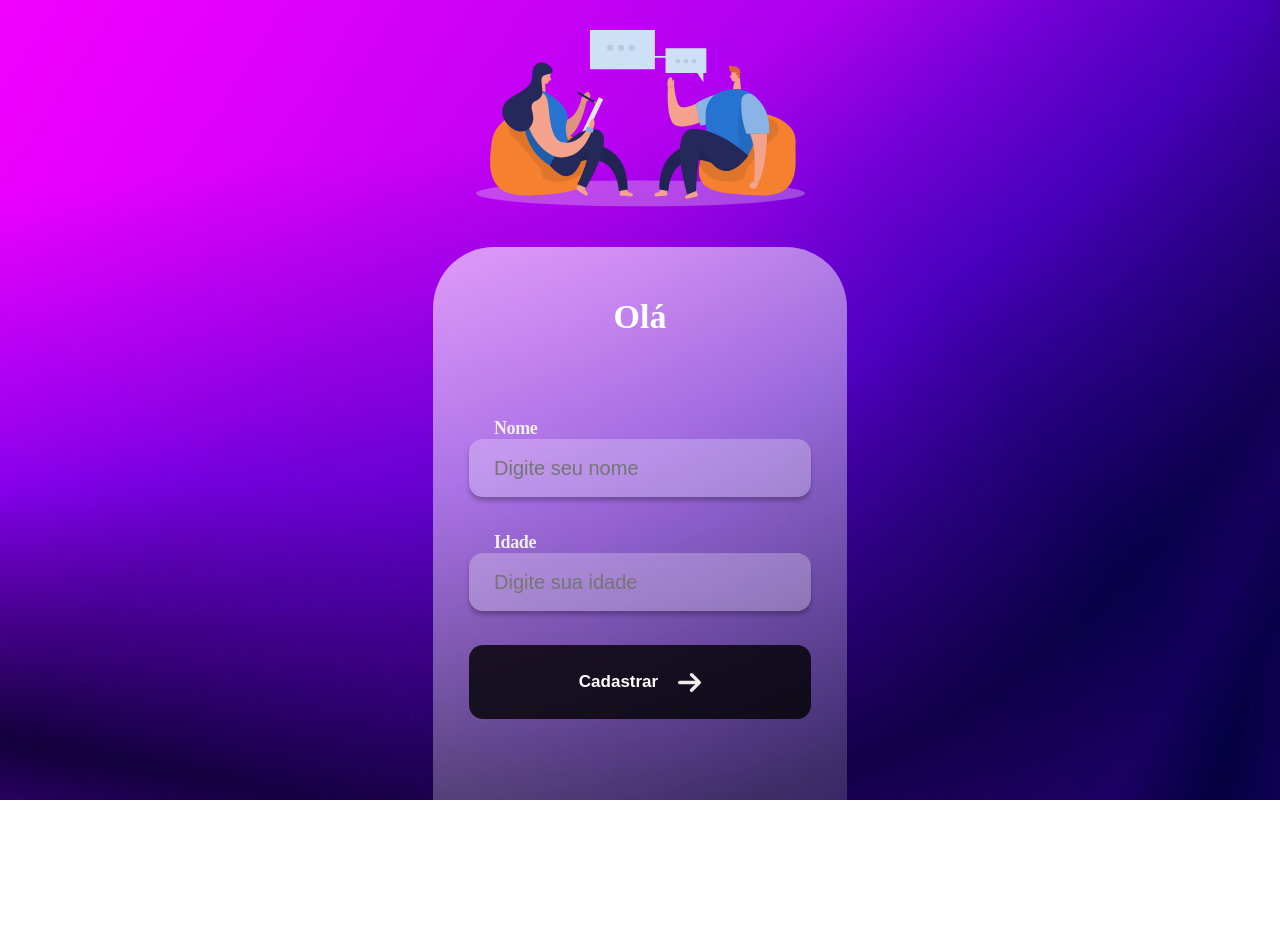
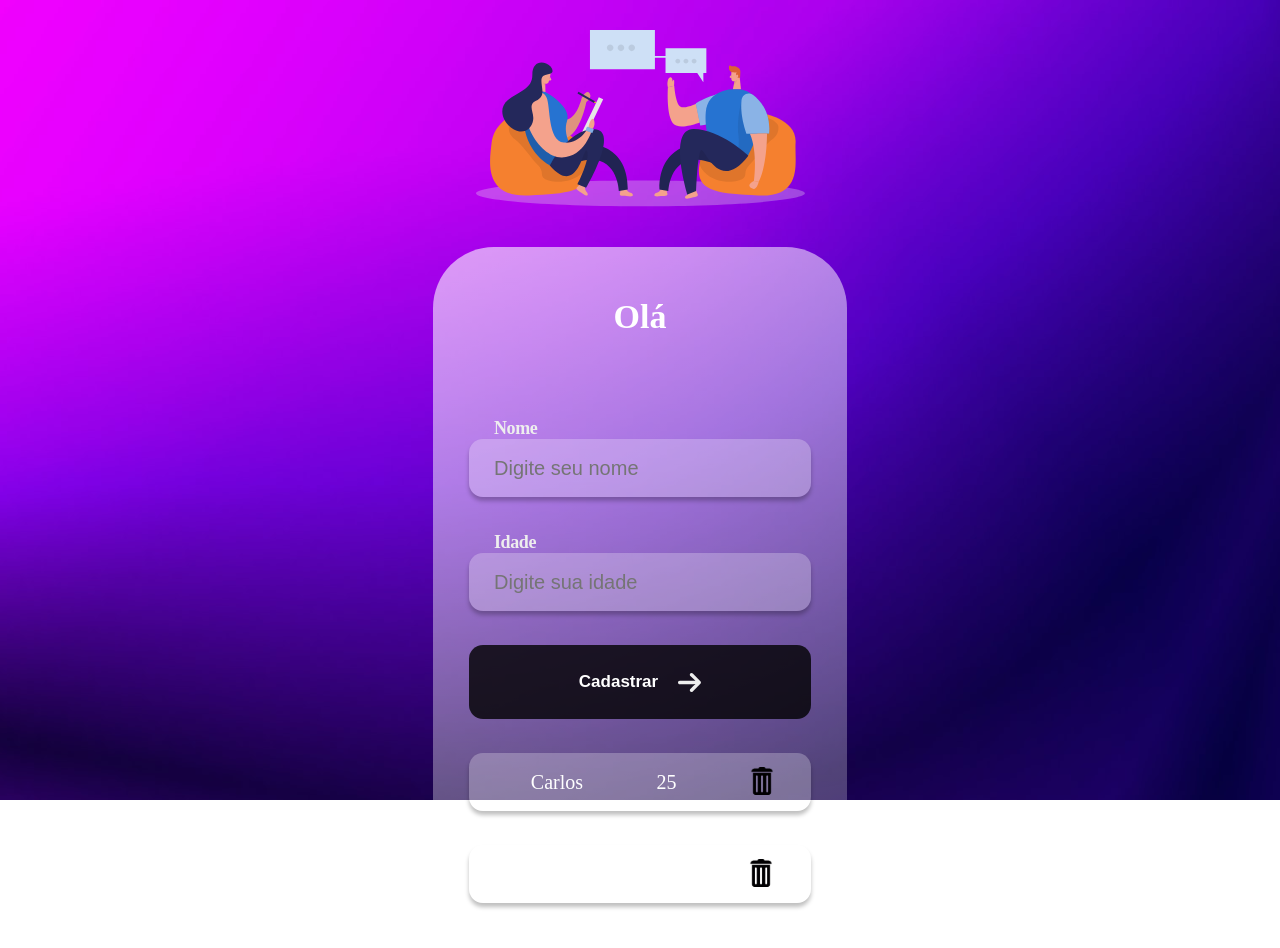
Before and after one commit to W-Carlos/first-project-react, a React (Create React App) app: page / in a window 1280 px wide. Shown: the top 948 px of the page. Before the commit the page ends 800 px from the top, so only its background shows below. Built offline with nearby package versions, Linux system fonts and the light colour scheme.

Commit message:
styled user card

```diff
--- a/src/App.js
+++ b/src/App.js
@@ -1,6 +1,7 @@
 import React from 'react'
 import People from './assets/people.svg'
 import Arrow from './assets/arrow.svg'
+import Trash from './assets/trash.svg'
 
 import {
   Container,
@@ -10,10 +11,14 @@
   InputLabel,
   Input,
   Button,
+  User,
 } from './styles'
 
 // JSX = Mistura html com javascript
 const App = () => {
+  const users = [
+    {id: Math.random(), name: "Carlos", age: 25},
+    {id: Math.random(), name: "Maria", age: 30}]
 
   return (
     <Container>
@@ -29,6 +34,18 @@
         <Input placeholder="Digite sua idade"/>
 
         <Button>Cadastrar <img alt="seta" src={Arrow}/></Button>
+
+        <ul>
+          { users.map((user) => (
+            // Para iterar itens no react é necessario ter uma key
+            <User key={user.id}>
+              <p>{user.name}</p>
+              <p>{user.age}</p>
+              <button><img src={Trash} alt="deletar"/></button>
+            </User>
+          ))}
+        </ul>
+
       </ContainerItens>
 
     </Container>)
--- a/src/styles.js
+++ b/src/styles.js
@@ -14,7 +14,6 @@
 export const Image = styled.img `
     margin-top: 30px;
 `;
-
 
 export const ContainerItens = styled.div `
     background: linear-gradient(157.44deg, rgba(255, 255, 255, 0.6) 0.84%, rgba(255, 255, 255, 0.6) 0.85%, rgba(255, 255, 255, 0.15) 100%);
@@ -92,3 +91,38 @@
     align-items: center;
     gap: 20px;
 `;
+
+export const User = styled.li `
+    display: flex;
+    justify-content: space-around;
+    align-items: center;
+
+    background: rgba(255, 255, 255, 0.25);
+    box-shadow: 0px 4px 4px rgba(0, 0, 0, 0.25);
+    border-radius: 14px;
+    border: none;
+
+    color: white;
+    outline: none;
+    border: none;
+
+    width: 342px;
+    height: 58px;
+    padding-left: 25px;
+    margin-bottom: 34px;
+    margin-top: 34px;
+
+    p {
+        font-style: normal;
+        font-weight: normal;
+
+        font-size: 20px;
+        line-height: 28px;
+    }
+
+    button {
+        background: none;
+        border: none;
+        cursor: pointer;
+    }
+`;
```
